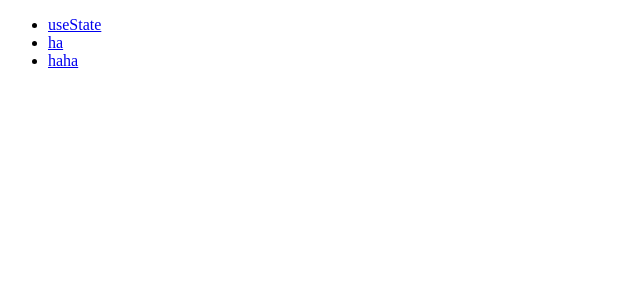
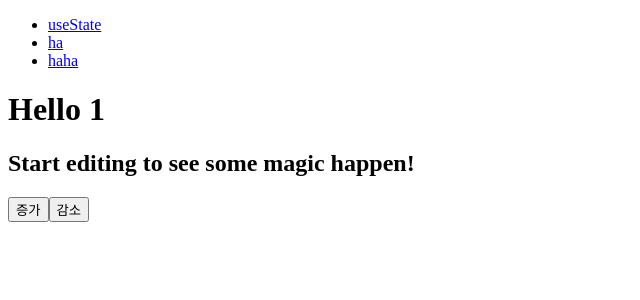
Before and after one commit to ddock4you/practice-react-hook, a React (Create React App) app: page / in a window 1280 px wide. Shown: the top 300 px of the page, without its empty margins (0-640 px from the left). Built offline with nearby package versions, Linux system fonts and the light colour scheme.

Commit message:
- component 이름을 대문자로 수정(대문자로 하지 않으면 보여지지 않음)

```diff
--- a/src/App.js
+++ b/src/App.js
@@ -1,6 +1,6 @@
 import React from "react";
 import { BrowserRouter as Router, Route, Switch } from "react-router-dom";
-import useStateJs from "./components/useStateJs";
+import UseStateJs from "./components/UseStateJs";
 import Header from "./components/Header";
 
 const App = () => {
@@ -8,7 +8,7 @@ const App = () => {
         <Router>
             <Header />
             <Switch>
-                <Route path="/" exact component={useStateJs} />
+                <Route path="/" exact component={UseStateJs} />
             </Switch>
         </Router>
     );
--- a/src/components/useStateJs/index.js
+++ b/src/components/useStateJs/index.js
@@ -1,12 +1,12 @@
 import React from "react";
-import useStateHook from "./useStateHook";
+import UseStateHook from "./UseStateHook";
 
-const useStateJs = () => {
+const UseStateJs = () => {
     return (
         <>
-            <useStateHook />
+            <UseStateHook />
         </>
     );
 };
 
-export default useStateJs;
+export default UseStateJs;
--- a/src/components/useStateJs/useStateHook.js
+++ b/src/components/useStateJs/useStateHook.js
@@ -1,6 +1,6 @@
 import React, { useState } from "react";
 
-const useStateHook = () => {
+const UseStateHook = () => {
     const [item, setItem] = useState(1);
     const incrementItem = () => setItem(item + 1);
     const decrementItem = () => setItem(item - 1);
@@ -14,4 +14,4 @@ const useStateHook = () => {
     );
 };
 
-export default useStateHook;
+export default UseStateHook;
```
